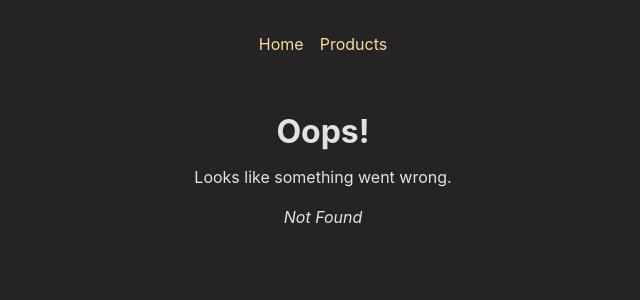
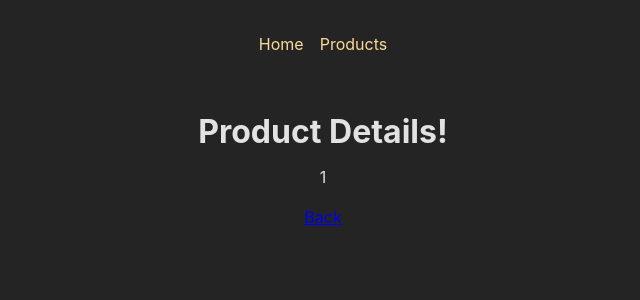
Before and after one commit to Ccharliiee/UReactS201ReactRouter, a React (Create React App) app: page /products/1 in a window 1280 px wide. Before the commit this address had no page. Shown: the top 300 px of the page, without its empty margins (317-957 px from the left). Built offline with nearby package versions, Linux system fonts and the light colour scheme.

Commit message:
add item list routes

```diff
--- a/src/App.js
+++ b/src/App.js
@@ -8,6 +8,7 @@ import {
 import RootLayout from "./pages/rootLayout";
 import HomeNavScrollExample from "./pages/home";
 import ProductContainerFluidExample from "./pages/products";
+import ProductDetailPage from "./pages/productDetail";
 import { ErrorPage } from "./pages/errorpage";
 
 const router = createBrowserRouter(
@@ -15,6 +16,7 @@ const router = createBrowserRouter(
     <Route path="/" element={<RootLayout />} errorElement={<ErrorPage />}>
       <Route path="/" element={<HomeNavScrollExample />} />
       <Route path="products" element={<ProductContainerFluidExample />} />
+      <Route path="products/:productId" element={<ProductDetailPage />} />
     </Route>
   )
 );
--- /dev/null
+++ b/src/pages/productDetail.js
@@ -0,0 +1,19 @@
+import { useParams, Link } from "react-router-dom";
+
+const ProductDetailPage = () => {
+  const params = useParams();
+
+  return (
+    <>
+      <h1>Product Details!</h1>
+      <p>{params.productId}</p>
+      <p>
+        <Link to=".." relative="path">
+          Back
+        </Link>
+      </p>
+    </>
+  );
+};
+
+export default ProductDetailPage;
--- a/src/pages/products.js
+++ b/src/pages/products.js
@@ -1,5 +1,22 @@
-function ProductsPage() {
-  return <h1>The Products Page</h1>;
-}
+import { Link } from "react-router-dom";
+const ProductsPage = () => {
+  const DUMMYPRODUCTS = [
+    { id: "p1", title: "Product 1" },
+    { id: "p2", title: "Product 2" },
+    { id: "p3", title: "Product 3" },
+  ];
+  return (
+    <>
+      <h1>The Products Page</h1>
+      <ul>
+        {DUMMYPRODUCTS.map((prod) => (
+          <li key={prod.id}>
+            <Link to={prod.id}>{prod.title}</Link>
+          </li>
+        ))}
+      </ul>
+    </>
+  );
+};
 
 export default ProductsPage;
```
